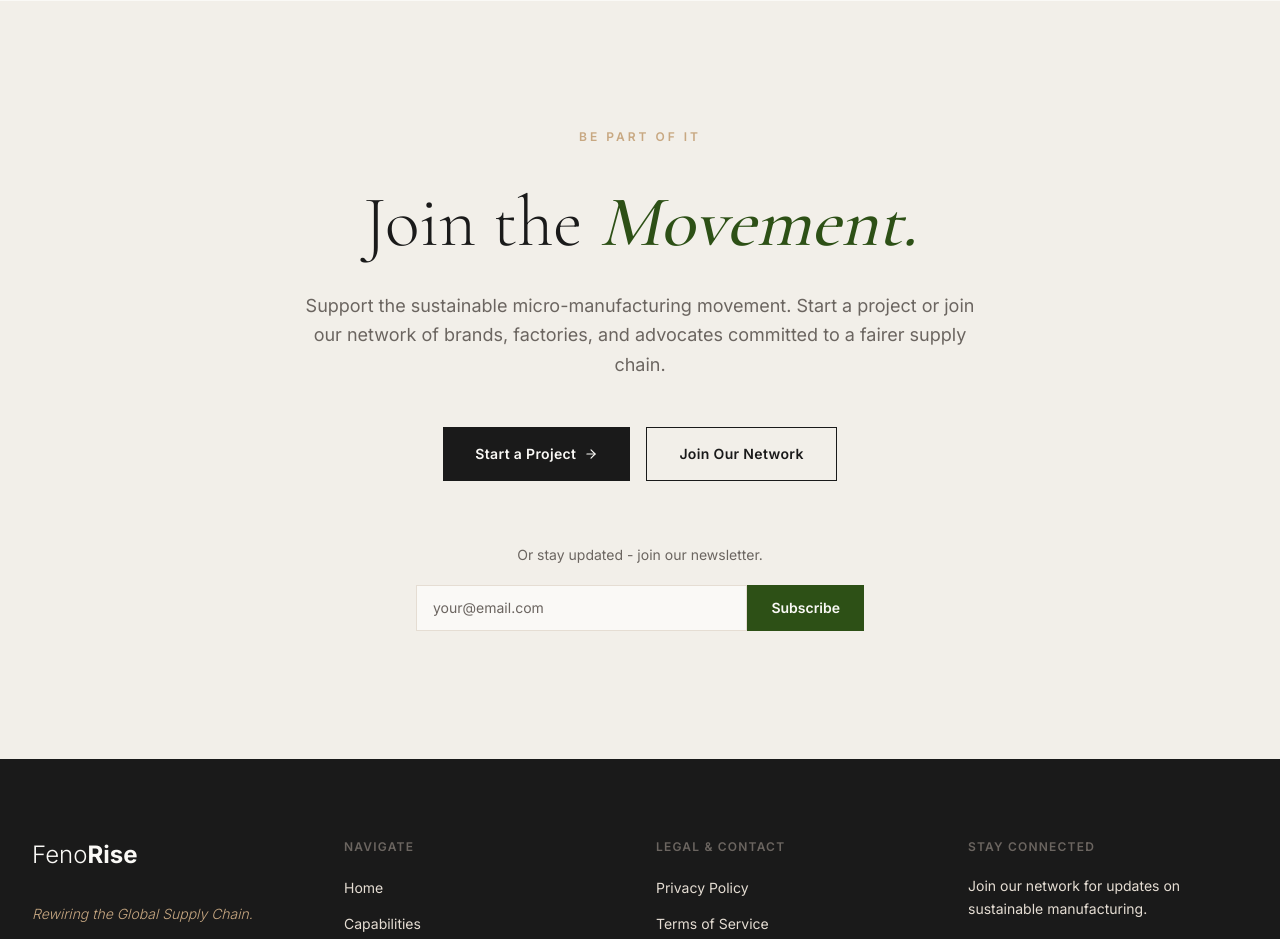
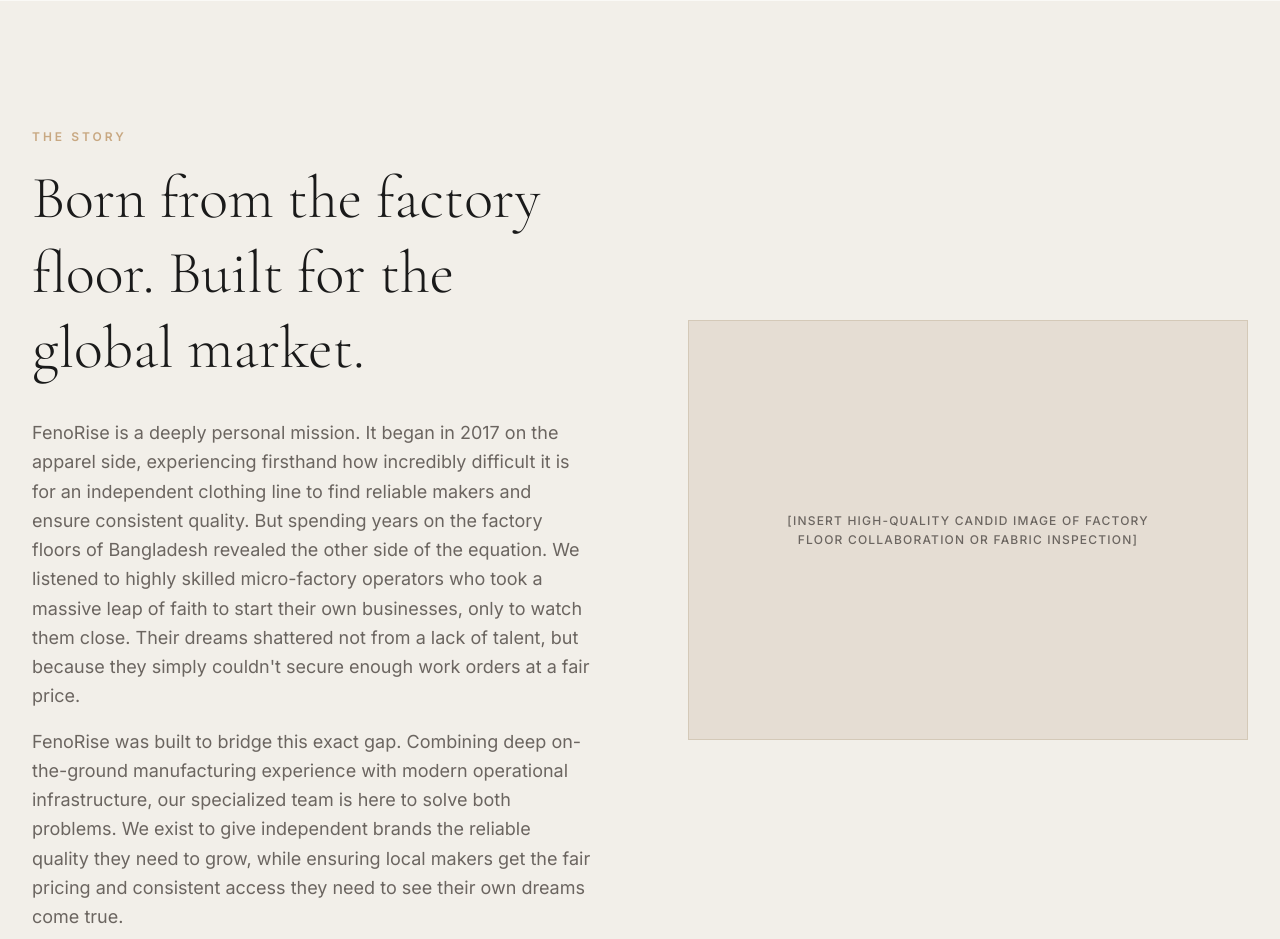
Before and after one commit to rifatkhan97/fenalt, a Next.js app: page /mission in a window 1280 px wide. Shown: the part 3720-4659 px from the top of the page. Built offline with nearby package versions, Linux system fonts and the light colour scheme.

Commit message:
feat: add Our Story section to Our Mission page

```diff
--- a/app/mission/page.tsx
+++ b/app/mission/page.tsx
@@ -225,8 +225,40 @@
         </div>
       </section>
 
-      {/* ─── Section 6: Join the Movement ────────────────────── */}
+      {/* ─── Section 6: Our Story ────────────────────────────── */}
       <section className="py-24 lg:py-32 bg-[#F2EFE9]">
+        <div className="max-w-7xl mx-auto px-6 lg:px-8">
+          <div className="grid grid-cols-1 lg:grid-cols-2 gap-16 lg:gap-24 items-center">
+            {/* Left Column: Text */}
+            <div>
+              <p className="text-xs font-semibold uppercase tracking-[0.25em] text-[#C8A882] mb-4">
+                THE STORY
+              </p>
+              <h2 className="font-display text-4xl lg:text-6xl font-light text-[#1A1A1A] mb-8 leading-tight">
+                Born from the factory floor. Built for the global market.
+              </h2>
+              <div className="text-[#6B6560] text-base lg:text-lg leading-relaxed">
+                <p>
+                  FenoRise is a deeply personal mission. It began in 2017 on the apparel side, experiencing firsthand how incredibly difficult it is for an independent clothing line to find reliable makers and ensure consistent quality. But spending years on the factory floors of Bangladesh revealed the other side of the equation. We listened to highly skilled micro-factory operators who took a massive leap of faith to start their own businesses, only to watch them close. Their dreams shattered not from a lack of talent, but because they simply couldn&apos;t secure enough work orders at a fair price.
+                </p>
+                <p className="mt-4">
+                  FenoRise was built to bridge this exact gap. Combining deep on-the-ground manufacturing experience with modern operational infrastructure, our specialized team is here to solve both problems. We exist to give independent brands the reliable quality they need to grow, while ensuring local makers get the fair pricing and consistent access they need to see their own dreams come true.
+                </p>
+              </div>
+            </div>
+
+            {/* Right Column: Image Placeholder */}
+            <div className="relative aspect-[4/3] bg-[#E5DDD3] border border-[#D4C9B8] flex items-center justify-center p-8 text-center">
+              <p className="text-xs font-medium uppercase tracking-widest text-[#6B6560] leading-relaxed max-w-sm">
+                [Insert high-quality candid image of factory floor collaboration or fabric inspection]
+              </p>
+            </div>
+          </div>
+        </div>
+      </section>
+
+      {/* ─── Section 7: Join the Movement ────────────────────── */}
+      <section className="py-24 lg:py-32 bg-[#FAF9F6]">
         <div className="max-w-4xl mx-auto px-6 lg:px-8 text-center">
           <p className="text-xs font-semibold uppercase tracking-[0.25em] text-[#C8A882] mb-8">
             Be Part of It
```
